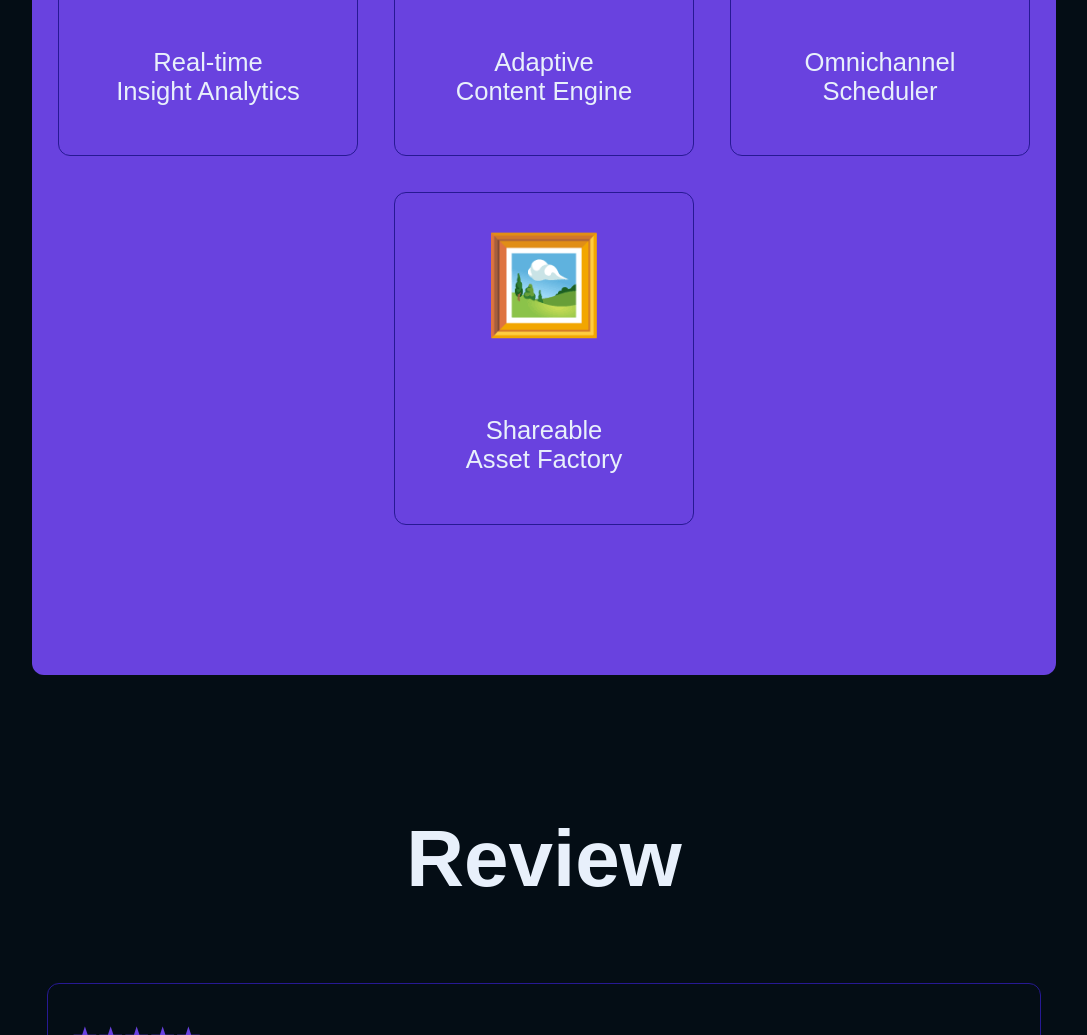
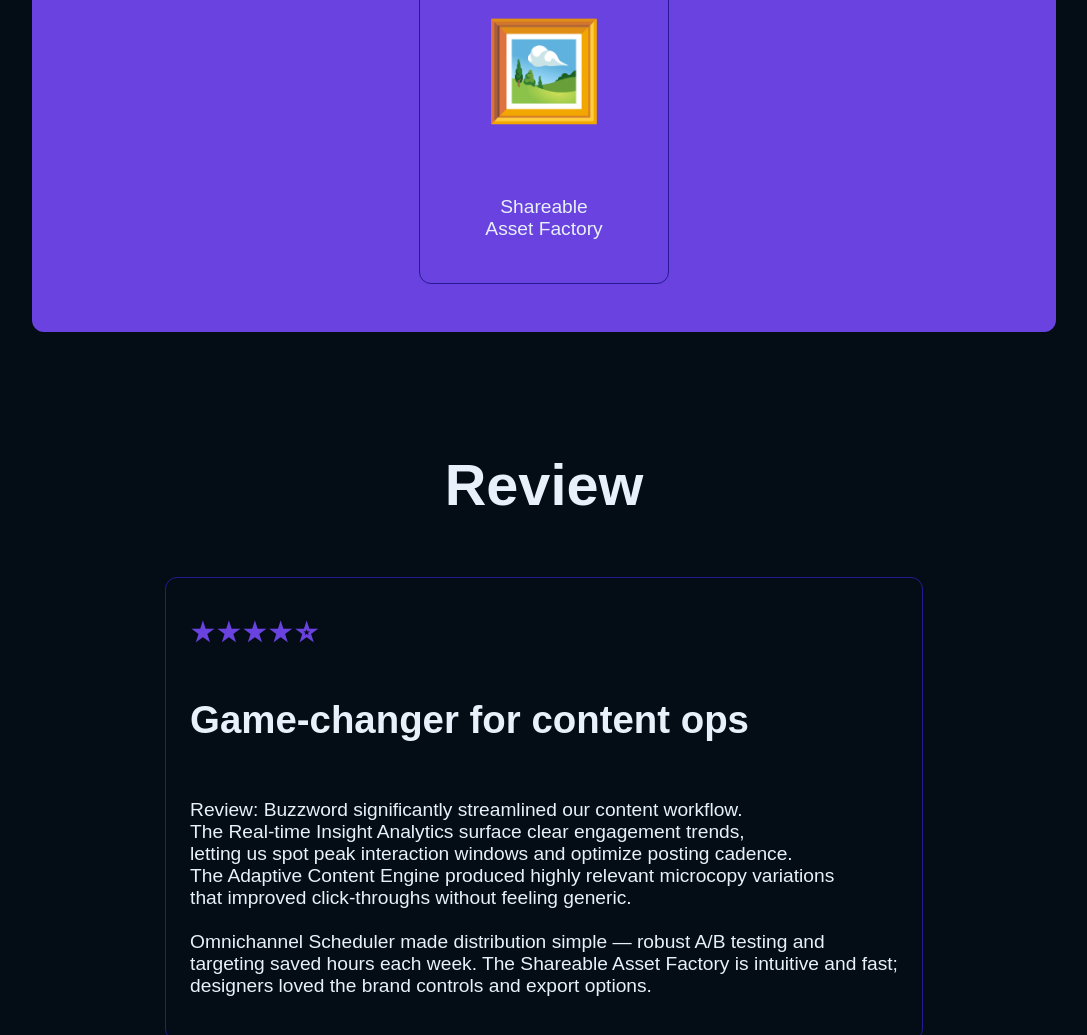
Before and after one commit to rajat-thebestone/Buzzword-Landing-Page, a plain HTML site: page index.html in a window 1280 px wide. Shown: the part 1765-2800 px from the top of the page, without its empty margins (96-1183 px from the left). Drawn offline with Linux system fonts and the light colour scheme.

Commit message:
Fixed scaling issues with rem and visual bugs --- I fixed the h1,3 being too big and a visual bug where the features flexboxes wouldn't stack evenly.

```diff
--- a/css/style.css
+++ b/css/style.css
@@ -16,9 +16,9 @@ body{
     min-width: 480px;
     gap: 60px;
 }
-h1{ font-size: 5rem;}
-h3{ font-size: 3rem;}
-p{font-size: 1.6rem; text-wrap: balance;}
+h1{ font-size: 3.6rem;}
+h3{ font-size: 2.4rem;}
+p{font-size: 1.2rem; text-wrap: balance;}
 .btn{
     font-size: 1.2rem;
     padding: 12px 24px;
@@ -90,7 +90,7 @@ p{font-size: 1.6rem; text-wrap: balance;}
         .about{
             display: flex;
             flex-direction: column;
-            flex: 1;
+            flex: 2 1 auto;
             justify-content: space-around;
             gap: 32px;
         }
@@ -114,17 +114,18 @@ p{font-size: 1.6rem; text-wrap: balance;}
         .abtImg div{padding: 3px;}
     section#features{
         flex-direction: column;
-        flex: 1;
+        flex: 1 0 400px;
         justify-content: space-between;
         align-items: center;
-        padding: 150px 12px;
+        padding: 48px 12px;
         background-color: #6942df;
         border-radius: 12px;
+        gap: 32px;
     }
         .ftBox{
             display: flex;
             flex-direction: row;
-            flex: 1 0 auto;
+            flex: 0 1 auto;
             flex-wrap: wrap;
             justify-content: center;
             gap: 36px;
@@ -132,7 +133,7 @@ p{font-size: 1.6rem; text-wrap: balance;}
             .card{
                 display: flex;
                 flex-direction: column;
-                flex: 0 1 250px;
+                flex: 0 1 200px;
                 align-items: center;
                 padding: 24px;
                 font-size: 1.6rem;
@@ -197,11 +198,11 @@ p{font-size: 1.6rem; text-wrap: balance;}
             display: flex;
             flex-direction: row;
             flex-wrap: wrap;
-            width: 100% - 12px;
+            width: 100% ;
             border: 1px solid #e8f0fb;
             border-radius:12px;
             gap: 32px;
-            padding: 12px;
+            margin: 12px;
         }
 
         .signLeft{
```
